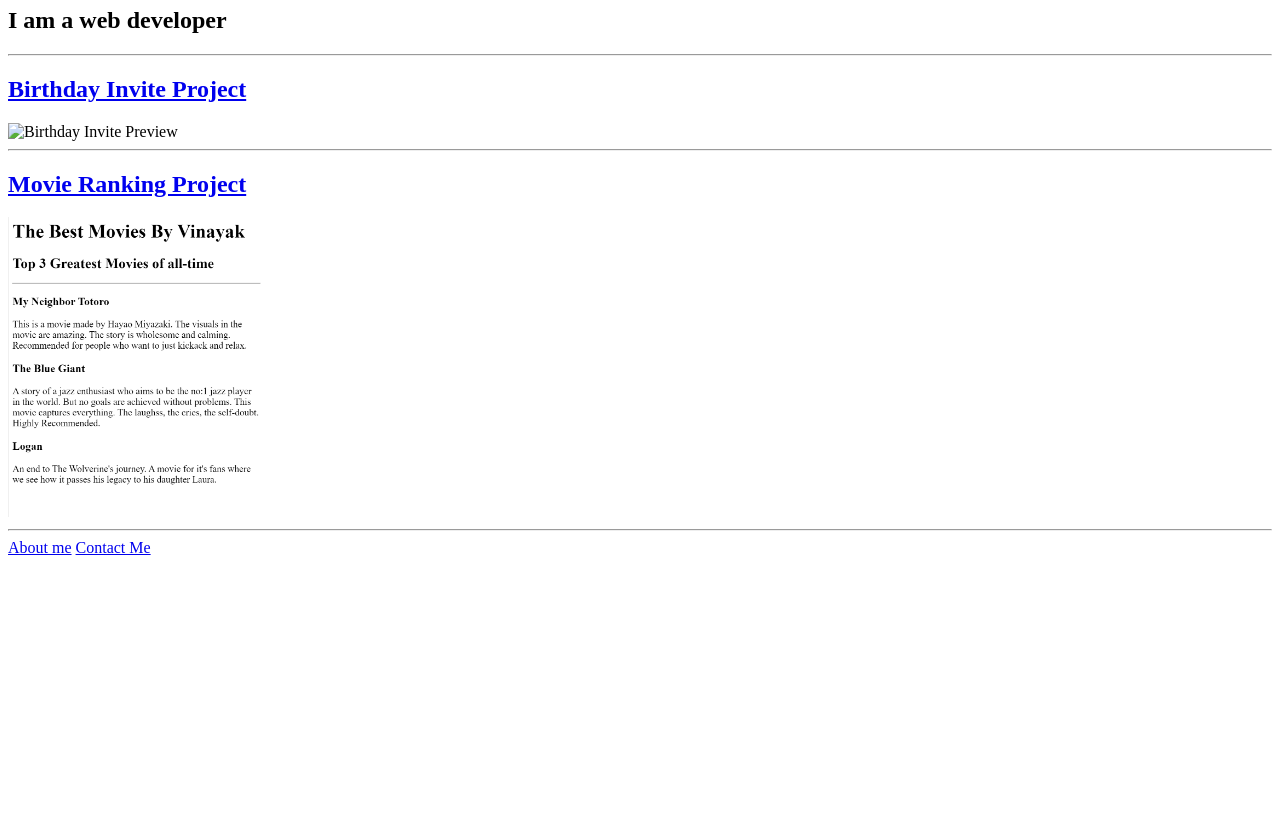
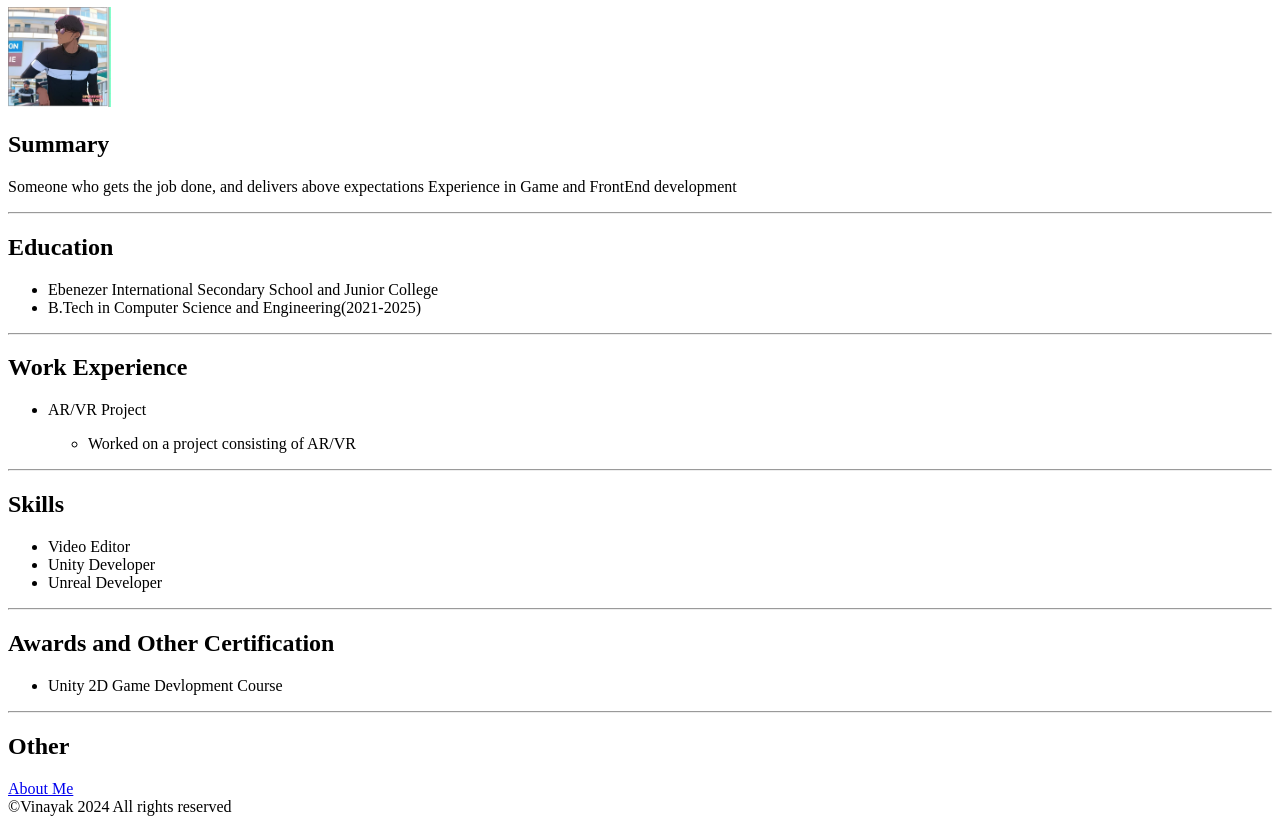
Before and after one commit to V102002/Portfolio-HTML, a plain HTML site: page index.html in a window 1280 px wide. Shown: the part 73-897 px from the top of the page. Before the commit the page ends 800 px from the top, so only its background shows below. Drawn offline with Linux system fonts and the light colour scheme.

Commit message:
Add files via upload

```diff
--- a/index.html
+++ b/index.html
@@ -1,34 +1,50 @@
-<!-- TODO 1: Create the HTML Boilerplate -->
 <!DOCTYPE html>
 <html lang="en">
 <head>
     <meta charset="UTF-8">
     <meta name="viewport" content="width=device-width, initial-scale=1.0">
-    <title>Portfolio Website</title>
+    <title>My Resume</title>
 </head>
 <body>
-    <h1>Vinayak Nair's Portfolio</h1>
-    <h2>I am a web developer</h2>
+    <h1>Vinayak S Nair</h1>
+    <img src="./Images/WEbtoon.jpg" height="100">
+    <h2>Summary</h2>
+    <p>Someone who gets the job done,
+        and delivers above expectations
+        Experience in Game and FrontEnd development
+    </p>
+    <hr/>
+    <h2>Education</h2>
+    <ul>
+        <li>Ebenezer International Secondary School and Junior College</li>
+        <li>B.Tech in Computer Science and Engineering(2021-2025)</li>
+    </ul>
+    <hr/>
+    <h2>Work Experience</h2>
+    <ul>
+        <li>AR/VR Project
+            <p>
+                <ul><li>Worked on a project consisting of AR/VR</li></ul>
+            </p>
+        </li>
+    </ul>
+    <hr/>
+    <h2>Skills</h2>
+    <ul>
+        <li>Video Editor</li>
+        <li>Unity Developer</li>
+        <li>Unreal Developer</li>
+    </ul>
+    <hr/>
+    <h2>Awards and Other Certification</h2>
+    <ul>
+        <li>Unity 2D Game Devlopment Course</li>
+    </ul>
+    <hr/>
+    <h2>Other</h2>
+    <a href="./about.html">About Me</a>
+    <footer>
+        ©Vinayak 2024 All rights reserved
+    </footer>
 </body>
 </html>
-<hr/>
-
-<!-- TODO 2: Add Your previous projects' HTML into the public folder -->
-    <h2><a href="../4.3 HTML Porfolio Project/public/Birthday.html">Birthday Invite Project</a></h2>
-<!-- TODO 3: Take screenshots of your project previews and add the images to the images folder -->
-    <img src="./assets/images/Birthday Invite.png/" height="300" alt="Birthday Invite Preview"">
-    <hr/>
-    <h2><a href="./public/MovieRanking.html">Movie Ranking Project</a></h2>
-    <img src="./assets/images/MovieRanking.png" height="300" alt="Movie ranking preview">
-    <hr/>
-<!-- TODO 4: Add titles/subtitles etc. -->
-
-<!-- TODO 5: Add a link to the project pages -->
-
-<!-- TODO 6: Add images to show the project previews
-HINT for TODO 6: You can use the height attribute set to 200 to make the image smaller:
-https://developer.mozilla.org/en-US/docs/Web/HTML/Element/img#attr-height -->
-
-<!-- TODO 7: Add the Contact Me and About Me page links -->
-<a href="./public/about.html">About me</a>
-<a href="./public/contact.html">Contact Me</a>
```
Also changed, not shown: about.html (added, +20 -0 lines), Images/WEbtoon.jpg (added).
